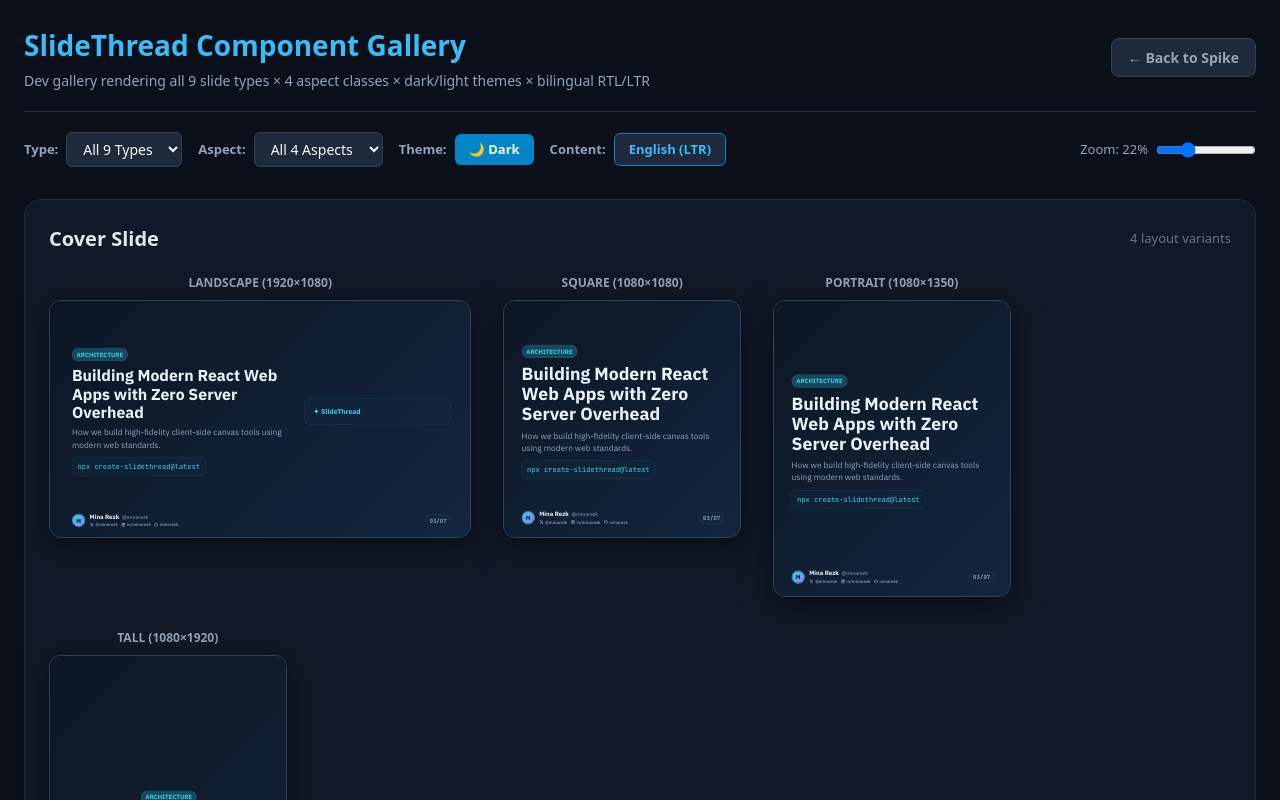
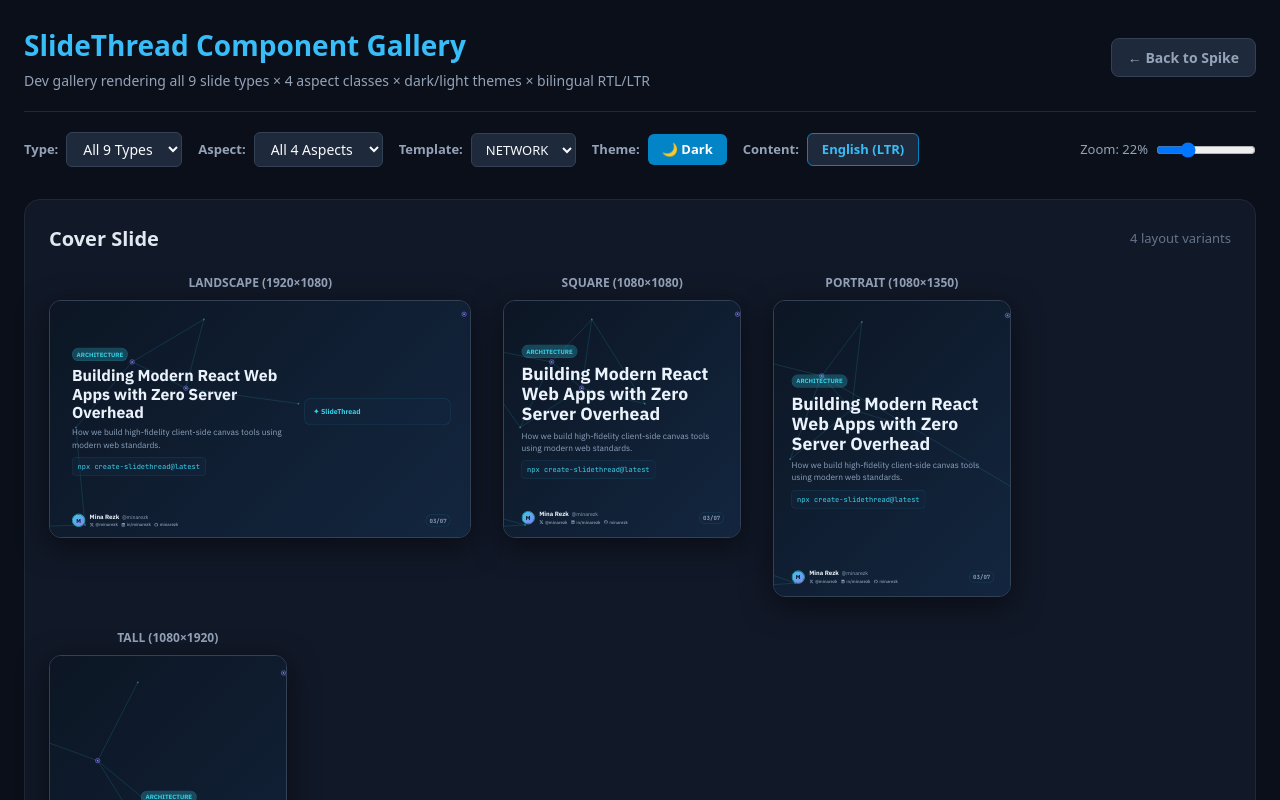
Before and after one commit to MinaHawarei/SlideThread, a React (Vite) app: page / in a window 1280 px wide. Both pictures are taken after a click on the button "Component Gallery (/gallery)". Shown: the top 800 px of the page. Built offline with nearby package versions, Linux system fonts and the light colour scheme.

Commit message:
[P1-8] Template system: TemplateDef registry, Network template complete (mulberry32 seeded)

```diff
--- a/src/core/network.ts
+++ b/src/core/network.ts
@@ -29,25 +29,100 @@ export interface NetworkGraph {
   lines: NetworkLine[];
 }
 
+export const NETWORK_DEFAULT_SEED = 7;
+export const NETWORK_BASE_SHORT_SIDE = 1080;
+export const NETWORK_BASE_MAX_DISTANCE = 560; // Spec §7.1
+export const NETWORK_NODES_PER_SLIDE = 8; // Spec §7.1
+
 /**
- * Generates deterministic network nodes and lines for given dimensions and seed.
+ * Generates continuous carousel network graph across all slides.
+ * Total canvas width = slideCount * slideWidth.
  * Spec §7.1:
- * - PRNG mulberry32 with seed 7
- * - ~8-12 nodes per slide scale (or ~30 nodes for ~100 SVG elements)
- * - connect to 2 nearest neighbors if distance < maxDist
+ * - mulberry32 seed 7
+ * - 8 nodes per slide width
+ * - connect to 2 nearest neighbors if distance < 560px (scaled with slide size)
  * - every 5th node is an accent ring node
+ */
+export function generateCarouselNetwork(
+  slideWidth: number,
+  slideHeight: number,
+  slideCount: number = 1,
+  seed: number = NETWORK_DEFAULT_SEED
+): NetworkGraph {
+  const prng = mulberry32(seed);
+  const count = Math.max(1, slideCount);
+  const totalWidth = count * slideWidth;
+  const totalHeight = slideHeight;
+  const nodeCount = count * NETWORK_NODES_PER_SLIDE;
+
+  // Scale max connection distance based on slide size (relative to 1080 base)
+  const scale = Math.min(slideWidth, slideHeight) / NETWORK_BASE_SHORT_SIDE;
+  const maxDist = NETWORK_BASE_MAX_DISTANCE * scale;
+
+  const nodes: NetworkNode[] = [];
+  const lines: NetworkLine[] = [];
+
+  // Padding inside slide height and carousel width
+  const padX = 40 * scale;
+  const padY = 40 * scale;
+  const usableWidth = totalWidth - padX * 2;
+  const usableHeight = totalHeight - padY * 2;
+
+  for (let i = 0; i < nodeCount; i++) {
+    const x = padX + prng() * usableWidth;
+    const y = padY + prng() * usableHeight;
+    const isAccent = i % 5 === 0;
+    nodes.push({ x, y, isAccent });
+  }
+
+  // Connect each node to its 2 nearest neighbors if distance < maxDist
+  for (let i = 0; i < nodes.length; i++) {
+    const from = nodes[i]!;
+    const neighborsWithDist: { index: number; dist: number }[] = [];
+
+    for (let j = 0; j < nodes.length; j++) {
+      if (i === j) continue;
+      const to = nodes[j]!;
+      const dx = from.x - to.x;
+      const dy = from.y - to.y;
+      const dist = Math.hypot(dx, dy);
+      if (dist < maxDist) {
+        neighborsWithDist.push({ index: j, dist });
+      }
+    }
+
+    neighborsWithDist.sort((a, b) => a.dist - b.dist);
+    const nearest2 = neighborsWithDist.slice(0, 2);
+
+    for (const neighbor of nearest2) {
+      const to = nodes[neighbor.index]!;
+      const exists = lines.some(
+        (l) =>
+          (l.x1 === from.x && l.y1 === from.y && l.x2 === to.x && l.y2 === to.y) ||
+          (l.x1 === to.x && l.y1 === to.y && l.x2 === from.x && l.y2 === from.y)
+      );
+      if (!exists) {
+        lines.push({ x1: from.x, y1: from.y, x2: to.x, y2: to.y });
+      }
+    }
+  }
+
+  return { nodes, lines };
+}
+
+/**
+ * Backward-compatible single slide generator for spike/tests.
  */
 export function generateNetwork(
   width: number,
   height: number,
   nodeCount: number = 32,
-  seed: number = 7
+  seed: number = NETWORK_DEFAULT_SEED
 ): NetworkGraph {
   const prng = mulberry32(seed);
   const nodes: NetworkNode[] = [];
   const lines: NetworkLine[] = [];
 
-  // Generate nodes with padding
   const padding = 60;
   for (let i = 0; i < nodeCount; i++) {
     const x = padding + prng() * (width - padding * 2);
@@ -58,7 +133,6 @@ export function generateNetwork(
 
   const maxDist = Math.max(width, height) * 0.45;
 
-  // Connect each node to its 2 nearest neighbors
   for (let i = 0; i < nodes.length; i++) {
     const from = nodes[i]!;
     const distances: { index: number; dist: number }[] = [];
@@ -79,7 +153,6 @@ export function generateNetwork(
 
     for (const neighbor of neighbors) {
       const to = nodes[neighbor.index]!;
-      // Avoid duplicate lines
       const exists = lines.some(
         (l) =>
           (l.x1 === from.x && l.y1 === from.y && l.x2 === to.x && l.y2 === to.y) ||
--- a/src/gallery/GalleryPage.tsx
+++ b/src/gallery/GalleryPage.tsx
@@ -1,8 +1,9 @@
 import React, { useState } from 'react';
-import type { AspectClass, SlideType, ThemeMode, TextDir } from '../core/schema';
+import type { AspectClass, SlideType, ThemeMode, TextDir, TemplateId } from '../core/schema';
 import { generatePalette } from '../core/palette';
 import { SlideRenderer } from '../slides/SlideRenderer';
 import { SAMPLE_SLIDES, SAMPLE_BRAND_EN, SAMPLE_BRAND_AR } from '../slides/sampleSlides';
+import { getAllTemplates } from '../templates';
 
 const SLIDE_TYPES: SlideType[] = [
   'cover',
@@ -31,6 +32,7 @@ export const GalleryPage: React.FC = () => {
   const [theme, setTheme] = useState<ThemeMode>('dark');
   const [lang, setLang] = useState<'en' | 'ar'>('en');
   const [textDir, setTextDir] = useState<TextDir>('auto');
+  const [templateId, setTemplateId] = useState<TemplateId>('network');
   const [previewScale, setPreviewScale] = useState<number>(0.22);
 
   const palette = generatePalette(theme === 'dark' ? '#35D0E6' : '#0B7FA6', theme);
@@ -98,6 +100,29 @@ export const GalleryPage: React.FC = () => {
               <option value="all">All 4 Aspects</option>
               {ASPECT_CLASSES.map((a) => (
                 <option key={a} value={a}>{a}</option>
+              ))}
+            </select>
+          </div>
+
+          {/* Template Select */}
+          <div style={{ display: 'flex', alignItems: 'center', gap: '8px' }}>
+            <label style={{ fontSize: '13px', color: '#94a3b8', fontWeight: 600 }}>Template:</label>
+            <select
+              value={templateId}
+              onChange={(e) => setTemplateId(e.target.value as TemplateId)}
+              style={{
+                background: '#1e293b',
+                color: '#f8fafc',
+                border: '1px solid #334155',
+                borderRadius: '6px',
+                padding: '6px 10px',
+                fontSize: '13px',
+              }}
+            >
+              {getAllTemplates().map((t) => (
+                <option key={t.id} value={t.id}>
+                  {t.id.toUpperCase()}
+                </option>
               ))}
             </select>
           </div>
@@ -225,6 +250,8 @@ export const GalleryPage: React.FC = () => {
                             slideIndex={2}
                             totalSlides={7}
                             showCounter={true}
+                            templateId={templateId}
+                            dimensions={dims}
                           />
                         </div>
                       </div>
--- a/src/slides/SlideRenderer.tsx
+++ b/src/slides/SlideRenderer.tsx
@@ -11,7 +11,16 @@ import { ImageSlide } from './ImageSlide';
 import { CtaSlide } from './CtaSlide';
 import { MediaRenderer } from './MediaRenderer';
 import { SignatureBar } from './SignatureBar';
+import { getTemplate } from '../templates';
+import type { AspectClass } from '../core/schema';
 import './slides.css';
+
+const DEFAULT_DIMENSIONS: Record<AspectClass, { width: number; height: number }> = {
+  landscape: { width: 1920, height: 1080 },
+  square: { width: 1080, height: 1080 },
+  portrait: { width: 1080, height: 1350 },
+  tall: { width: 1080, height: 1920 },
+};
 
 export interface SlideRendererProps extends SlideProps {
   style?: React.CSSProperties;
@@ -27,9 +36,14 @@ export const SlideRenderer: React.FC<SlideRendererProps> = (props) => {
     slideIndex,
     totalSlides,
     showCounter = true,
+    templateId = 'network',
+    dimensions,
     className = '',
     style = {},
   } = props;
+
+  const template = getTemplate(templateId);
+  const slideDims = dimensions || DEFAULT_DIMENSIONS[aspectClass];
 
   const shouldRenderSignature =
     slide.type !== 'cta' &&
@@ -89,6 +103,26 @@ export const SlideRenderer: React.FC<SlideRendererProps> = (props) => {
       data-slide-type={slide.type}
       data-aspect-class={aspectClass}
     >
+      <div
+        className="slide-template-bg"
+        style={{
+          position: 'absolute',
+          inset: 0,
+          width: '100%',
+          height: '100%',
+          zIndex: 1,
+          pointerEvents: 'none',
+        }}
+      >
+        <template.Background
+          index={slideIndex ?? 0}
+          count={totalSlides ?? 1}
+          width={slideDims.width}
+          height={slideDims.height}
+          tokens={palette}
+        />
+      </div>
+
       {slide.media?.placement === 'background' && (
         <div
           className="slide-bg-media"
@@ -97,7 +131,7 @@ export const SlideRenderer: React.FC<SlideRendererProps> = (props) => {
             inset: 0,
             width: '100%',
             height: '100%',
-            zIndex: 1,
+            zIndex: 2,
             opacity: 0.22,
             overflow: 'hidden',
             pointerEvents: 'none',
--- a/src/slides/types.ts
+++ b/src/slides/types.ts
@@ -1,4 +1,4 @@
-import type { Slide, AspectClass, TextDir, BrandSettings } from '../core/schema';
+import type { Slide, AspectClass, TextDir, BrandSettings, TemplateId } from '../core/schema';
 import type { Palette } from '../core/palette';
 
 export interface SlideProps {
@@ -12,4 +12,6 @@ export interface SlideProps {
   slideIndex?: number;
   totalSlides?: number;
   showCounter?: boolean;
+  templateId?: TemplateId;
+  dimensions?: { width: number; height: number };
 }
--- /dev/null
+++ b/src/templates/NetworkBackground.tsx
@@ -0,0 +1,81 @@
+import React, { useMemo } from 'react';
+import type { TemplateBackgroundProps } from './types';
+import { generateCarouselNetwork, type NetworkGraph } from '../core/network';
+
+// In-memory cache for generated carousel network graphs
+const networkCache = new Map<string, NetworkGraph>();
+
+export const NetworkBackground: React.FC<TemplateBackgroundProps> = ({
+  index,
+  count,
+  width,
+  height,
+  tokens,
+}) => {
+  const safeCount = Math.max(1, count);
+  const cacheKey = `${width}_${height}_${safeCount}_7`;
+
+  const graph = useMemo(() => {
+    let cached = networkCache.get(cacheKey);
+    if (!cached) {
+      cached = generateCarouselNetwork(width, height, safeCount, 7);
+      networkCache.set(cacheKey, cached);
+    }
+    return cached;
+  }, [width, height, safeCount, cacheKey]);
+
+  return (
+    <svg
+      width="100%"
+      height="100%"
+      viewBox={`${index * width} 0 ${width} ${height}`}
+      preserveAspectRatio="none"
+      xmlns="http://www.w3.org/2000/svg"
+      className="network-template-bg"
+      style={{ display: 'block', width: '100%', height: '100%' }}
+      data-testid="network-bg-svg"
+      data-slide-index={index}
+      data-slide-count={safeCount}
+    >
+      {/* Network Lines */}
+      {graph.lines.map((l, idx) => (
+        <line
+          key={`l-${idx}`}
+          x1={l.x1}
+          y1={l.y1}
+          x2={l.x2}
+          y2={l.y2}
+          stroke={tokens.line}
+          strokeWidth="2.5"
+        />
+      ))}
+
+      {/* Network Nodes */}
+      {graph.nodes.map((n, idx) =>
+        n.isAccent ? (
+          <g key={`n-${idx}`} className="network-accent-node">
+            <circle
+              cx={n.x}
+              cy={n.y}
+              r="10"
+              fill="none"
+              stroke={tokens.acc2}
+              strokeWidth="2.5"
+            />
+            <circle cx={n.x} cy={n.y} r="4" fill={tokens.acc2} />
+          </g>
+        ) : (
+          <circle
+            key={`n-${idx}`}
+            cx={n.x}
+            cy={n.y}
+            r="4"
+            fill={tokens.acc}
+            fillOpacity="0.5"
+            className="network-regular-node"
+          />
+        )
+      )}
+    </svg>
+  );
+};
--- /dev/null
+++ b/src/templates/bold.ts
@@ -0,0 +1,23 @@
+import type { TemplateDef } from './types';
+
+export const boldTemplate: TemplateDef = {
+  id: 'bold',
+  nameKey: 'template.bold',
+  fonts: {
+    display: 'IBM Plex Sans, sans-serif',
+    body: 'IBM Plex Sans, IBM Plex Sans Arabic, sans-serif',
+    mono: 'JetBrains Mono, monospace',
+  },
+  typeScale: {
+    h1: 128,
+    h2: 84,
+    body: 48,
+    small: 32,
+    mono: 36,
+  },
+  radius: {
+    card: 0,
+    chip: 4,
+  },
+  Background: () => null,
+};
--- /dev/null
+++ b/src/templates/clean.ts
@@ -0,0 +1,23 @@
+import type { TemplateDef } from './types';
+
+export const cleanTemplate: TemplateDef = {
+  id: 'clean',
+  nameKey: 'template.clean',
+  fonts: {
+    display: 'IBM Plex Sans, sans-serif',
+    body: 'IBM Plex Sans, IBM Plex Sans Arabic, sans-serif',
+    mono: 'JetBrains Mono, monospace',
+  },
+  typeScale: {
+    h1: 104,
+    h2: 72,
+    body: 42,
+    small: 28,
+    mono: 32,
+  },
+  radius: {
+    card: 16,
+    chip: 8,
+  },
+  Background: () => null,
+};
--- /dev/null
+++ b/src/templates/index.ts
@@ -0,0 +1,24 @@
+import type { TemplateId } from '../core/schema';
+import type { TemplateDef } from './types';
+import { networkTemplate } from './network';
+import { cleanTemplate } from './clean';
+import { boldTemplate } from './bold';
+
+export * from './types';
+export { networkTemplate } from './network';
+export { cleanTemplate } from './clean';
+export { boldTemplate } from './bold';
+
+export const TEMPLATES: Record<TemplateId, TemplateDef> = {
+  network: networkTemplate,
+  clean: cleanTemplate,
+  bold: boldTemplate,
+};
+
+export function getTemplate(id: TemplateId = 'network'): TemplateDef {
+  return TEMPLATES[id] || TEMPLATES.network;
+}
+
+export function getAllTemplates(): TemplateDef[] {
+  return [TEMPLATES.network, TEMPLATES.clean, TEMPLATES.bold];
+}
--- /dev/null
+++ b/src/templates/network.ts
@@ -0,0 +1,24 @@
+import type { TemplateDef } from './types';
+import { NetworkBackground } from './NetworkBackground';
+
+export const networkTemplate: TemplateDef = {
+  id: 'network',
+  nameKey: 'template.network',
+  fonts: {
+    display: 'IBM Plex Sans, sans-serif',
+    body: 'IBM Plex Sans, IBM Plex Sans Arabic, sans-serif',
+    mono: 'JetBrains Mono, monospace',
+  },
+  typeScale: {
+    h1: 112,
+    h2: 76,
+    body: 44,
+    small: 30,
+    mono: 34,
+  },
+  radius: {
+    card: 24,
+    chip: 9999,
+  },
+  Background: NetworkBackground,
+};
--- /dev/null
+++ b/src/templates/types.ts
@@ -0,0 +1,19 @@
+import type { Palette } from '../core/palette';
+import type { TemplateId } from '../core/schema';
+
+export interface TemplateBackgroundProps {
+  index: number;
+  count: number;
+  width: number;
+  height: number;
+  tokens: Palette;
+}
+
+export interface TemplateDef {
+  id: TemplateId;
+  nameKey: string;
+  fonts: { display: string; body: string; mono: string };
+  typeScale: Record<'h1' | 'h2' | 'body' | 'small' | 'mono', number>; // px at 1080 short side
+  radius: { card: number; chip: number };
+  Background: React.FC<TemplateBackgroundProps>;
+}
```
Also changed, not shown: 2 other files (tests, documents, lock files or other folders).
